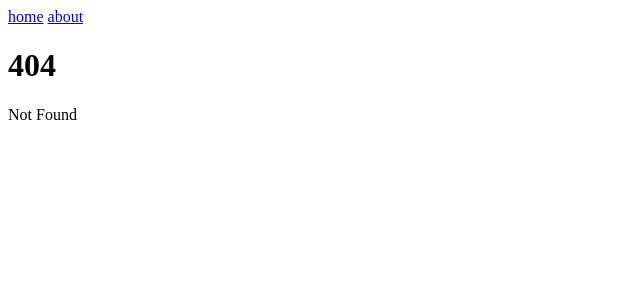
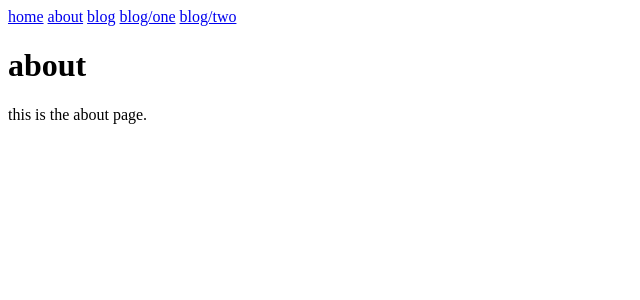
Before and after one commit to ozaki-physics/svelte-training, a SvelteKit app in the folder app/: page /about in a window 1280 px wide. Before the commit this address had no page. Shown: the top 300 px of the page, without its empty margins (0-640 px from the left). Built offline with nearby package versions, Linux system fonts and the light colour scheme.

Commit message:
feat: SvelteKit のチュートリアル: ルーティング

```diff
--- a/app/src/routes/+layout.svelte
+++ b/app/src/routes/+layout.svelte
@@ -1,6 +1,9 @@
 <nav>
 	<a href="/">home</a>
 	<a href="/about">about</a>
+	<a href="/blog">blog</a>
+	<a href="/blog/one">blog/one</a>
+	<a href="/blog/two">blog/two</a>
 </nav>
 
 <slot />
--- a/app/src/routes/+page.svelte
+++ b/app/src/routes/+page.svelte
@@ -1,2 +1,2 @@
-<h1>Welcome to SvelteKit</h1>
-<p>Visit <a href="https://kit.svelte.dev">kit.svelte.dev</a> to read the documentation</p>
+<h1>home</h1>
+<p>this is the home page.</p>
--- /dev/null
+++ b/app/src/routes/about/+page.svelte
@@ -0,0 +1,2 @@
+<h1>about</h1>
+<p>this is the about page.</p>
--- /dev/null
+++ b/app/src/routes/blog/+page.svelte
@@ -0,0 +1 @@
+<h1>blog top</h1>
--- /dev/null
+++ b/app/src/routes/blog/[slug]/+page.svelte
@@ -0,0 +1 @@
+<h1>blog post</h1>
```
